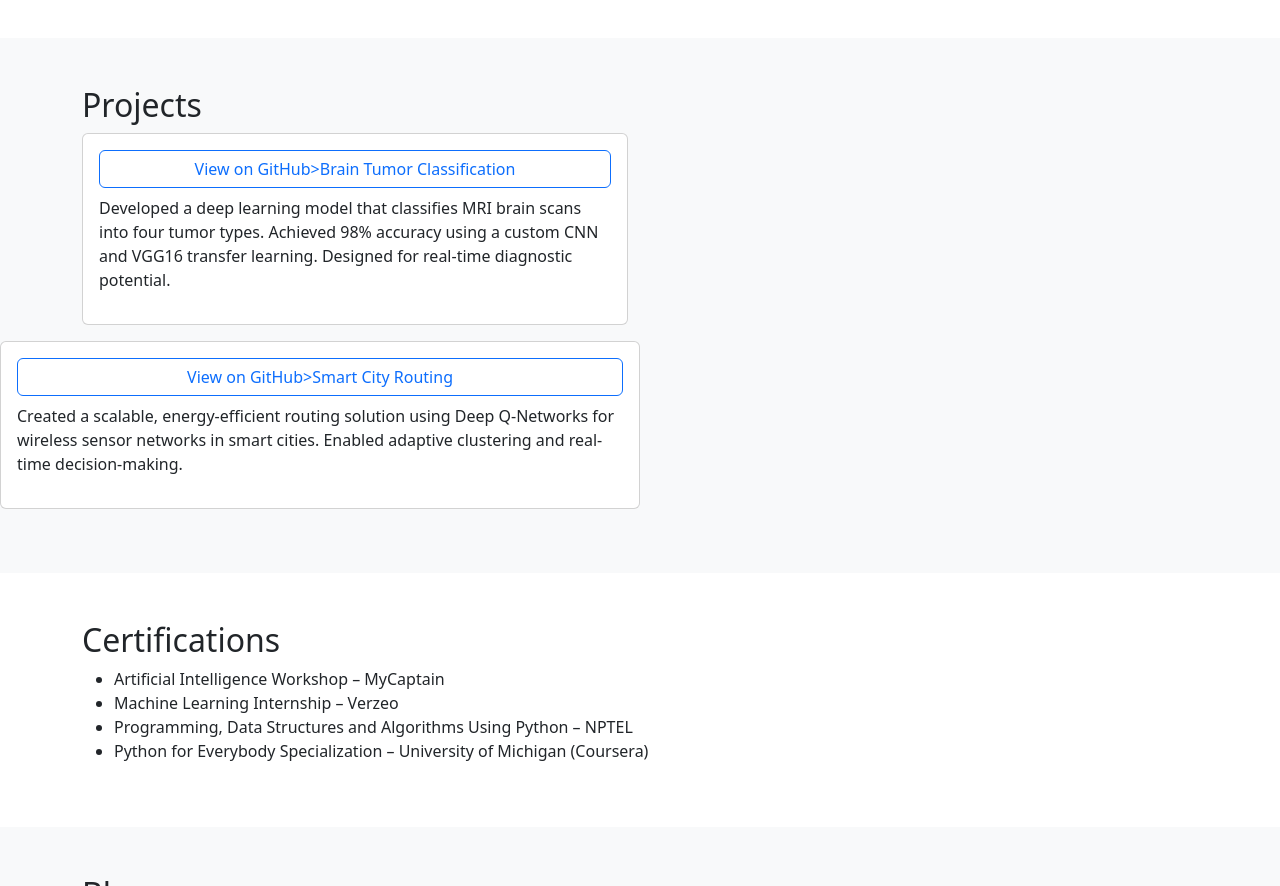
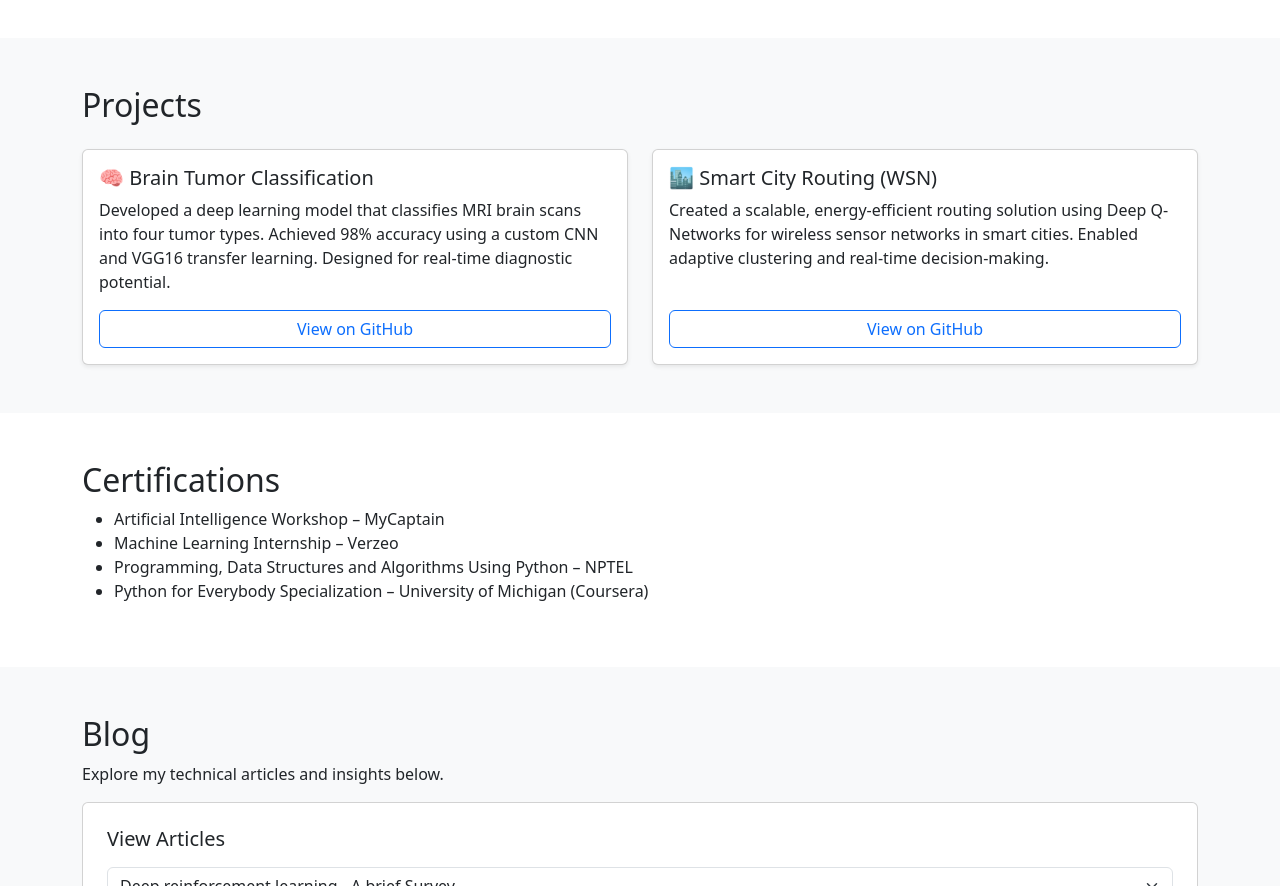
Before and after one commit to NehaSinguluri/Neha-Portfolio, a plain HTML site: page index.html in a window 1280 px wide. Shown: the part 1420-2306 px from the top of the page. Drawn offline with nearby package versions, Linux system fonts and the light colour scheme.

Commit message:
Update index.html

```diff
--- a/index.html
+++ b/index.html
@@ -121,17 +121,35 @@
 <!-- Projects -->
 <section id="projects" class="bg-light py-5">
   <div class="container">
-      <h2>Projects</h2>
-      <div class="row">
-        <div class="col-md-6"><div class="card p-3 mb-3"><h5 href="https://github.com/NehaSinguluri/Brain-tumor" target="_blank" class="btn btn-outline-primary mt-auto">View on GitHub>Brain Tumor Classification</h5><p>Developed a deep learning model that classifies MRI brain scans into four tumor types. Achieved 98% accuracy using a custom CNN and VGG16 transfer learning. Designed for real-time diagnostic potential.</p></div></div>
+    <h2 class="mb-4">Projects</h2>
+    <div class="row g-4">
 
+      <!-- Project 1: Brain Tumor Classification -->
+      <div class="col-md-6">
+        <div class="card h-100 shadow-sm p-3">
+          <h5 class="card-title">🧠 Brain Tumor Classification</h5>
+          <p class="card-text">
+            Developed a deep learning model that classifies MRI brain scans into four tumor types. Achieved 98% accuracy using a custom CNN and VGG16 transfer learning. Designed for real-time diagnostic potential.
+          </p>
+          <a href="https://github.com/NehaSinguluri/Brain-tumor" target="_blank" class="btn btn-outline-primary mt-auto">View on GitHub</a>
         </div>
       </div>
-        <div class="col-md-6"><div class="card p-3 mb-3"><h5 href="https://github.com/NehaSinguluri/Smart-City-Intelligent-routing-for-smart-city-WSN-using-Deep-Q-Network" target="_blank" class="btn btn-outline-primary mt-auto">View on GitHub>Smart City Routing</h5><p>Created a scalable, energy-efficient routing solution using Deep Q-Networks for wireless sensor networks in smart cities. Enabled adaptive clustering and real-time decision-making.</p></div></div>
+
+      <!-- Project 2: Smart City Routing -->
+      <div class="col-md-6">
+        <div class="card h-100 shadow-sm p-3">
+          <h5 class="card-title">🏙️ Smart City Routing (WSN)</h5>
+          <p class="card-text">
+            Created a scalable, energy-efficient routing solution using Deep Q-Networks for wireless sensor networks in smart cities. Enabled adaptive clustering and real-time decision-making.
+          </p>
+          <a href="https://github.com/NehaSinguluri/Smart-City-Intelligent-routing-for-smart-city-WSN-using-Deep-Q-Network" target="_blank" class="btn btn-outline-primary mt-auto">View on GitHub</a>
+        </div>
+      </div>
 
     </div>
   </div>
 </section>
+
 
   <!-- Certifications -->
   <section id="certifications" class="container py-5">
```
Lines whose indentation alone changed are shown as unchanged.
